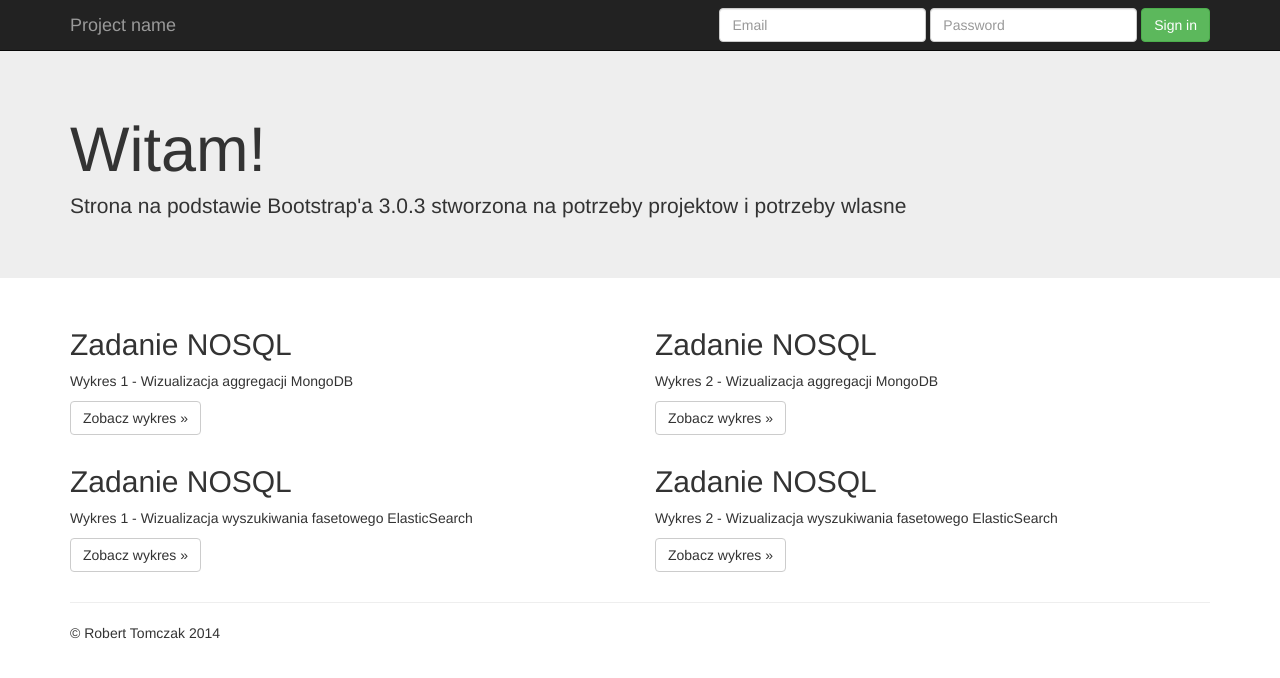
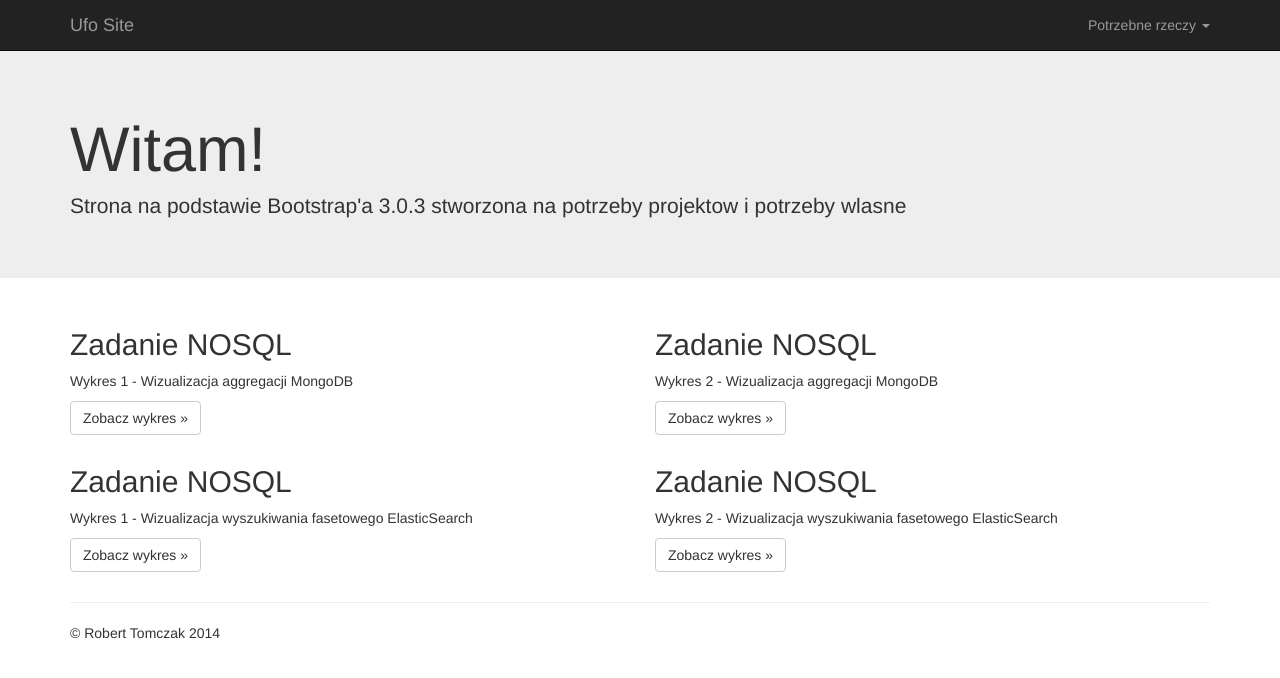
Before and after one commit to roberttomczak/roberttomczak.github.com, a plain HTML site: page index.html in a window 1280 px wide. Drawn offline with nearby package versions, Linux system fonts and the light colour scheme.

Commit message:
Zmiana tytulu i dodanie dropdown'a

```diff
--- a/index.html
+++ b/index.html
@@ -8,7 +8,7 @@
     <meta name="author" content="">
     <link rel="shortcut icon" href="../../docs-assets/ico/favicon.png">
 
-    <title>Jumbotron Template for Bootstrap</title>
+    <title>Ufo from Space</title>
 
     <!-- Bootstrap core CSS -->
     <link href="css/bootstrap.css" rel="stylesheet">
@@ -37,19 +37,25 @@
 					<span class="icon-bar"></span>
 					<span class="icon-bar"></span>
 				</button>
-          <a class="navbar-brand" href="#">Project name</a>
+				<a class="navbar-brand" href="#">Ufo Site</a>
 			</div>
 			<div class="navbar-collapse collapse">
-          <form class="navbar-form navbar-right" role="form">
-            <div class="form-group">
-              <input type="text" placeholder="Email" class="form-control">
+				<ul class="nav navbar-nav navbar-right">
+					<li class="dropdown">
+						<a href="#" class="dropdown-toggle pull-right" data-toggle="dropdown">
+							Potrzebne rzeczy
+							<span class="caret"></span>
+						</button>
+						<ul class="dropdown-menu">
+							<li role="presentation"><a href="http://getbootstrap.com/" role="menuitem" tabindex="-1" href="#">Bootstrap</a></li>
+							<li role="presentation"><a href="http://inf.ug.edu.pl/studinfo" role="menuitem" tabindex="-1" href="#">Info dla mnie</a></li>
+							<li role="presentation"><a href="http://github.com/" role="menuitem" tabindex="-1" href="#">Github</a></li>
+							<li role="presentation" class="divider"></li>
+							<li role="presentation"><a href="http://python.org" role="menuitem" tabindex="-1" href="#">Python</a></li>
+						</ul>
+					</li>
+				</ul>
 			</div>
-            <div class="form-group">
-              <input type="password" placeholder="Password" class="form-control">
-            </div>
-            <button type="submit" class="btn btn-success">Sign in</button>
-          </form>
-        </div><!--/.navbar-collapse -->
 		</div>
     </div>
 
```
Lines whose indentation alone changed are shown as unchanged.
